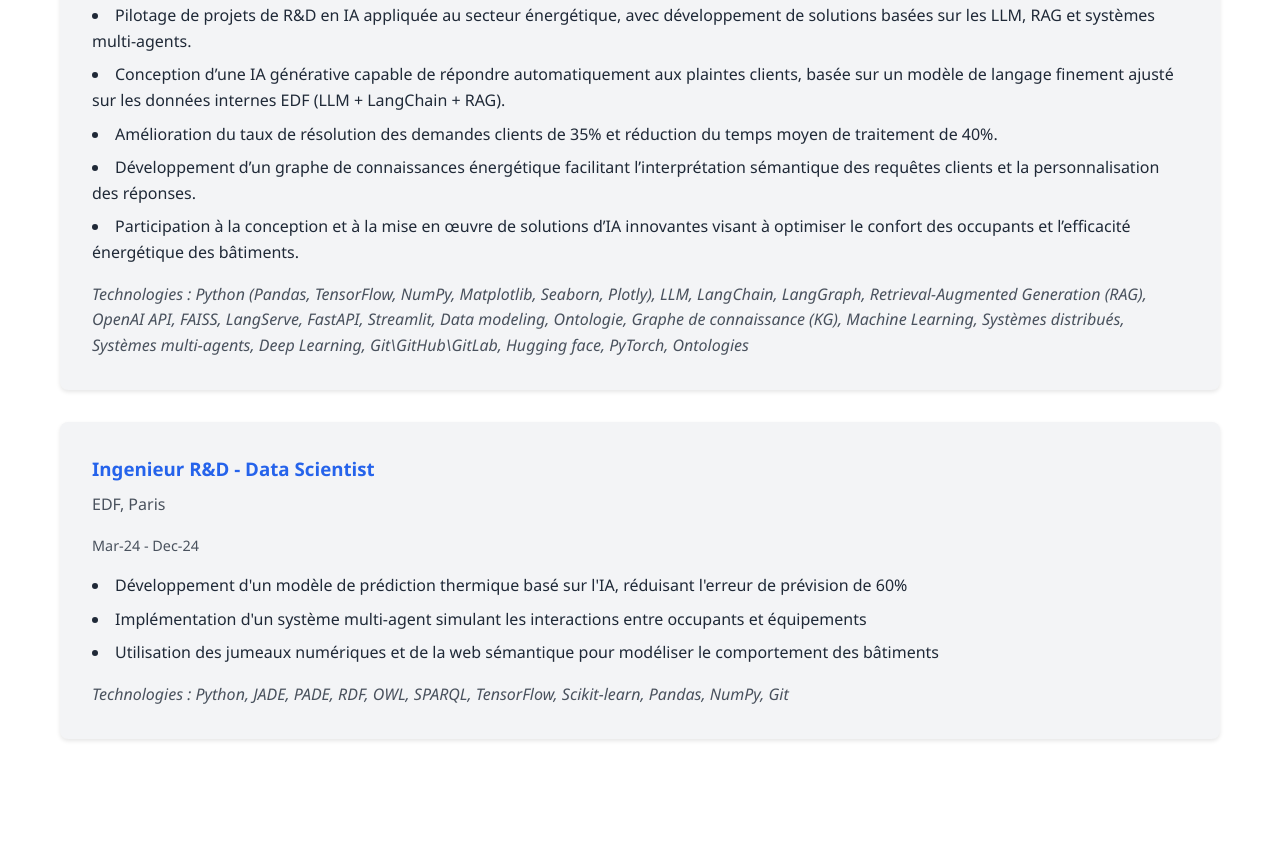
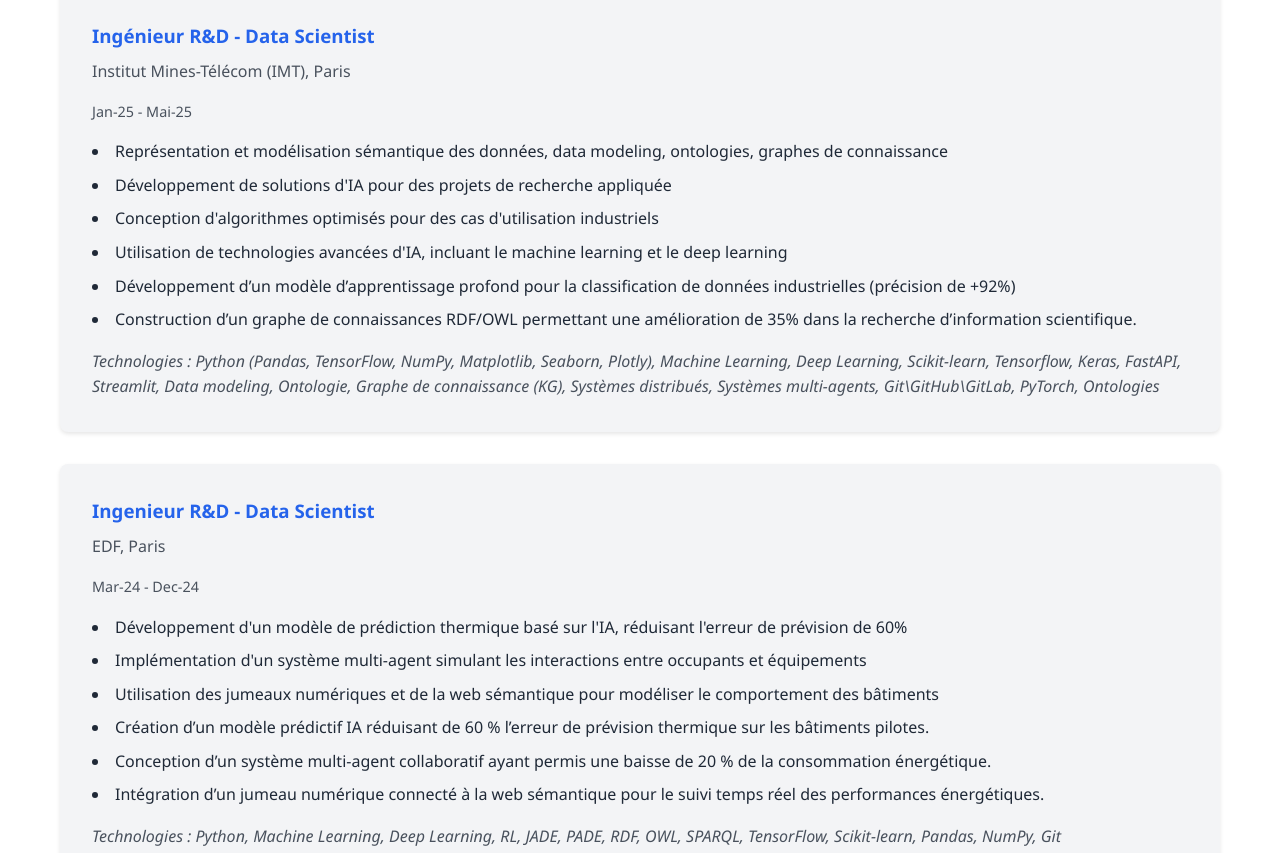
Before and after one commit to alassDiallo/monportfolio, a plain HTML site: page index.html in a window 1280 px wide. Shown: the part 1668-2521 px from the top of the page. Drawn offline with Linux system fonts and the light colour scheme.

Commit message:
dernier modif

```diff
--- a/index.html
+++ b/index.html
@@ -64,6 +64,11 @@
                     <li>Analyse de besoins métier, développement de solutions IA sur mesure et intégration dans des
                         systèmes existants</li>
                     <li>Représentation et modélisation sémantique des données</li>
+                    <li>Pilotage de projets de R&D en IA appliquée au secteur énergétique, avec développement de solutions basées sur les LLM, RAG et systèmes multi-agents.</li>
+<li>Conception d’une IA générative capable de répondre automatiquement aux plaintes clients, basée sur un modèle de langage finement ajusté sur les données internes EDF (LLM + LangChain + RAG).</li>
+<li>Amélioration du taux de résolution des demandes clients de 35% et réduction du temps moyen de traitement de 40%.</li>
+<li>Développement d’un graphe de connaissances énergétique facilitant l’interprétation sémantique des requêtes clients et la personnalisation des réponses.</li>
+<li>Participation à la conception et à la mise en œuvre de solutions d’IA innovantes visant à optimiser le confort des occupants et l’efficacité énergétique des bâtiments.</li>
                 </ul>
                 <p class="technologies">Technologies : Python, LLM, Langchain, LangGraph, RAG, NLP, OpenAI API, Hugging Face, Streamlit, Data modeling, Ontologie, Graphe de connaissance (KG),
                     Systèmes multi-agents, Machine Learning, Deep Learning, Data Science, Jupyter, Git</p>
@@ -79,13 +84,10 @@
                     <li>Développement de solutions d'IA pour des projets de recherche appliquée</li>
                     <li>Conception d'algorithmes optimisés pour des cas d'utilisation industriels</li>
                     <li>Utilisation de technologies avancées d'IA, incluant le machine learning et le deep learning</li>
-                    <li>Pilotage de projets de R&D en IA appliquée au secteur énergétique, avec développement de solutions basées sur les LLM, RAG et systèmes multi-agents.</li>
-<li>Conception d’une IA générative capable de répondre automatiquement aux plaintes clients, basée sur un modèle de langage finement ajusté sur les données internes EDF (LLM + LangChain + RAG).</li>
-<li>Amélioration du taux de résolution des demandes clients de 35% et réduction du temps moyen de traitement de 40%.</li>
-<li>Développement d’un graphe de connaissances énergétique facilitant l’interprétation sémantique des requêtes clients et la personnalisation des réponses.</li>
-<li>Participation à la conception et à la mise en œuvre de solutions d’IA innovantes visant à optimiser le confort des occupants et l’efficacité énergétique des bâtiments.</li>
+                    <li>Développement d’un modèle d’apprentissage profond pour la classification de données industrielles (précision de +92%)</li>
+                        <li>Construction d’un graphe de connaissances RDF/OWL permettant une amélioration de 35% dans la recherche d’information scientifique.</li>
                 </ul>
-                <p class="technologies">Technologies : Python (Pandas, TensorFlow, NumPy, Matplotlib, Seaborn, Plotly), LLM, LangChain, LangGraph, Retrieval-Augmented Generation (RAG), OpenAI API, FAISS, LangServe, FastAPI, Streamlit, Data modeling, Ontologie, Graphe de connaissance (KG), Machine Learning, Systèmes distribués, Systèmes multi-agents, Deep Learning, Git\GitHub\GitLab, Hugging face, PyTorch, Ontologies</p>
+                <p class="technologies">Technologies : Python (Pandas, TensorFlow, NumPy, Matplotlib, Seaborn, Plotly), Machine Learning, Deep Learning, Scikit-learn, Tensorflow, Keras, FastAPI, Streamlit, Data modeling, Ontologie, Graphe de connaissance (KG), Systèmes distribués, Systèmes multi-agents, Git\GitHub\GitLab, PyTorch, Ontologies</p>
             </div>
 
             <div class="experience-card">
@@ -99,8 +101,11 @@
                     </li>
                     <li>Utilisation des jumeaux numériques et de la web sémantique pour modéliser le comportement des
                         bâtiments</li>
+                        <li>Création d’un modèle prédictif IA réduisant de 60 % l’erreur de prévision thermique sur les bâtiments pilotes.</li>
+<li>Conception d’un système multi-agent collaboratif ayant permis une baisse de 20 % de la consommation énergétique.</li>
+<li>Intégration d’un jumeau numérique connecté à la web sémantique pour le suivi temps réel des performances énergétiques.</li>
                 </ul>
-                <p class="technologies">Technologies : Python, JADE, PADE, RDF, OWL, SPARQL, TensorFlow, Scikit-learn,
+                <p class="technologies">Technologies : Python, Machine Learning, Deep Learning, RL, JADE, PADE, RDF, OWL, SPARQL, TensorFlow, Scikit-learn,
                     Pandas, NumPy, Git</p>
             </div>
         </div>
```
